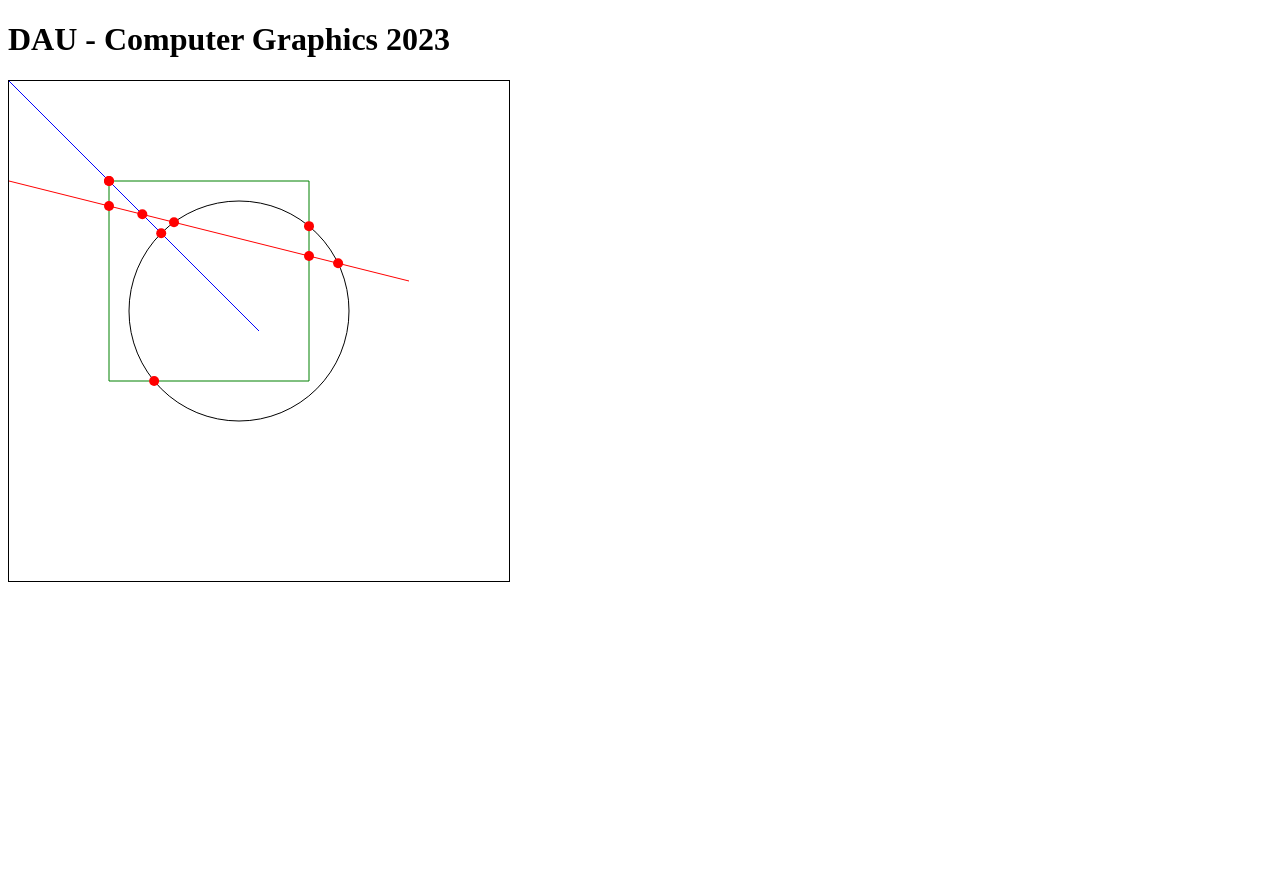
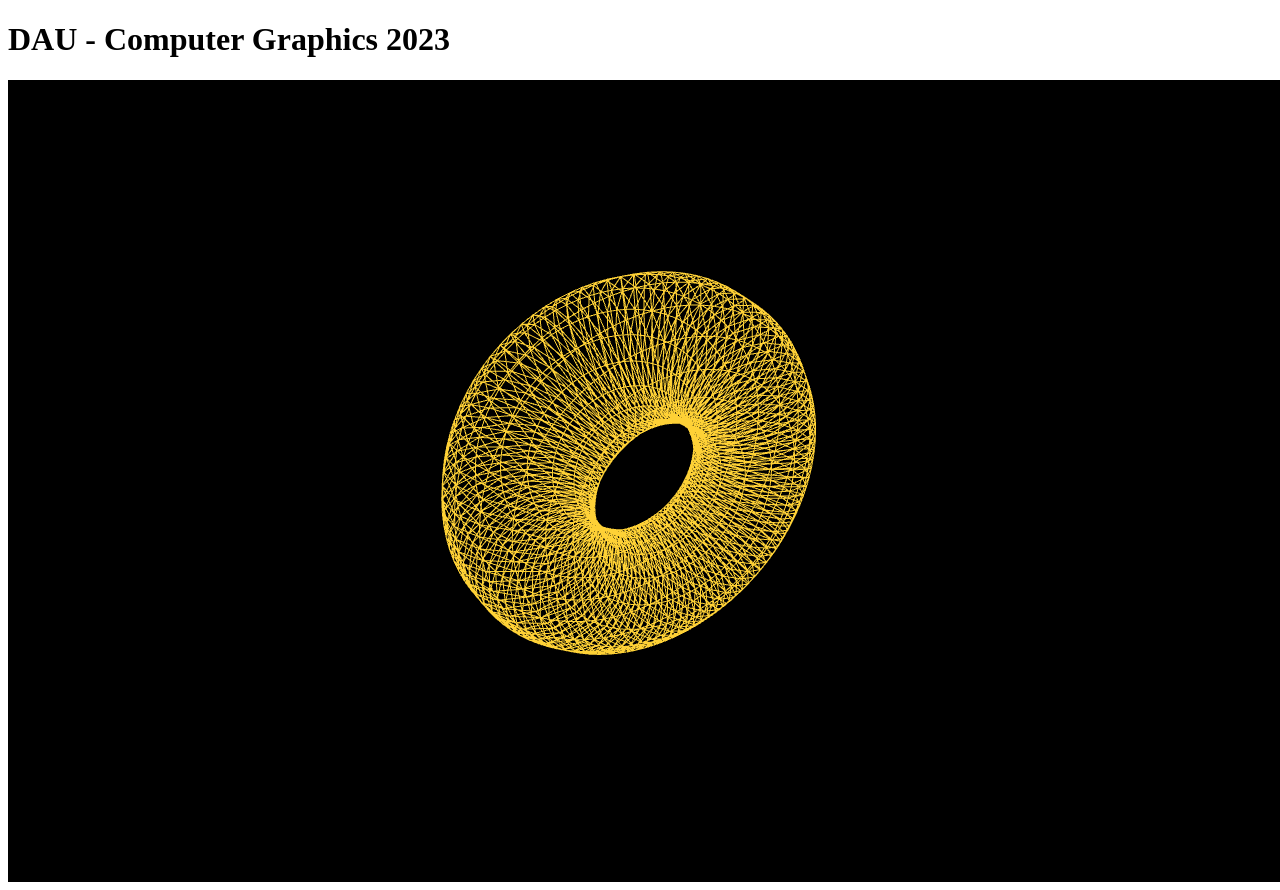
Before and after one commit to hogbal/donga, a plain HTML site: page Computer Graphics/index.html in a window 1280 px wide. Before the commit the page ends 800 px from the top, so only its background shows below. Drawn offline with nearby package versions, Linux system fonts and the light colour scheme; animation ran at ten frames a second.

Commit message:
ADD draw_3d.js

```diff
--- a/Computer Graphics/index.html
+++ b/Computer Graphics/index.html
@@ -14,8 +14,8 @@
   </head>
   <body>
     <h1>DAU - Computer Graphics 2023</h1>
-    <canvas id="myCanvas" width="500" height="500"></canvas>
-    <script src="./js/draw_230320.js"></script>
+    <!-- <canvas id="myCanvas" width="500" height="500"></canvas> -->
+    <script src="./js/draw_3d.js"></script>
   </body>
 </html>
 
--- /dev/null
+++ b/Computer Graphics/js/draw_3d.js
@@ -0,0 +1,35 @@
+var scence = new THREE.Scene();
+var camera = new THREE.PerspectiveCamera(75, window.innerWidth / window.innerHeight, 0.1, 1000);
+camera.position.z = 4;
+
+var renderer = new THREE.WebGLRenderer({ antialias: true });
+
+renderer.setClearColor("#000000");
+renderer.setSize(window.innerWidth, window.innerHeight);
+
+document.body.appendChild(renderer.domElement);
+
+var material = new THREE.MeshBasicMaterial({ color: "#fed136" });
+material.wireframe = true;
+
+var geometryCube = new THREE.BoxGeometry(1, 1, 1);
+var cube = new THREE.Mesh(geometryCube, material);
+
+var geometryTorus = new THREE.TorusGeometry(1.0, 0.5, 16, 100);
+var torus = new THREE.Mesh(geometryTorus, material);
+
+// scence.add(cube);
+scence.add(torus);
+
+var render = function () {
+    requestAnimationFrame(render);
+
+    // cube.rotation.x += 0.01;
+    // cube.rotation.y += 0.01;
+    torus.rotation.x += 0.01;
+    torus.rotation.y += 0.01;
+    torus.rotation.z += 0.01;
+    renderer.render(scence, camera);
+}
+
+render();
```
